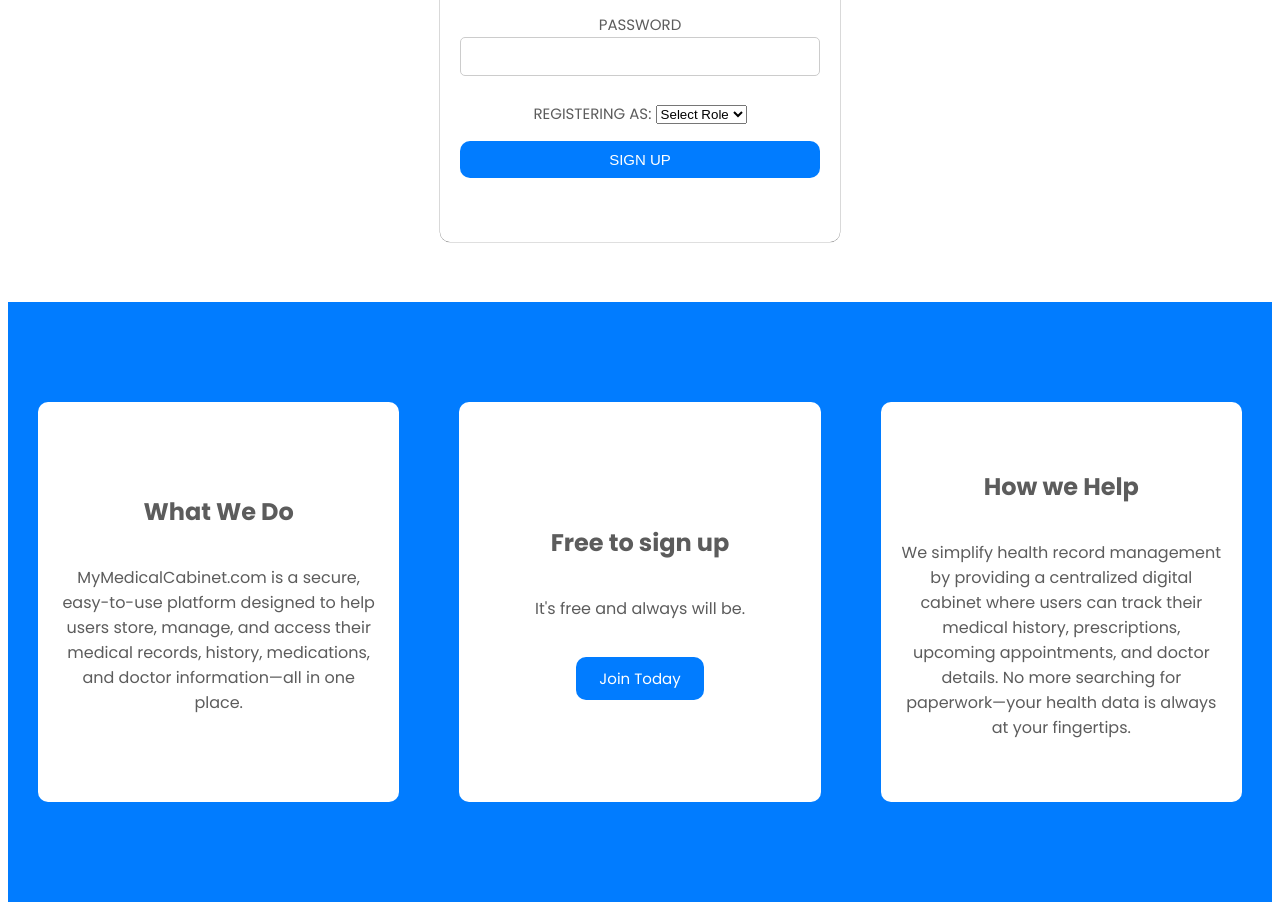
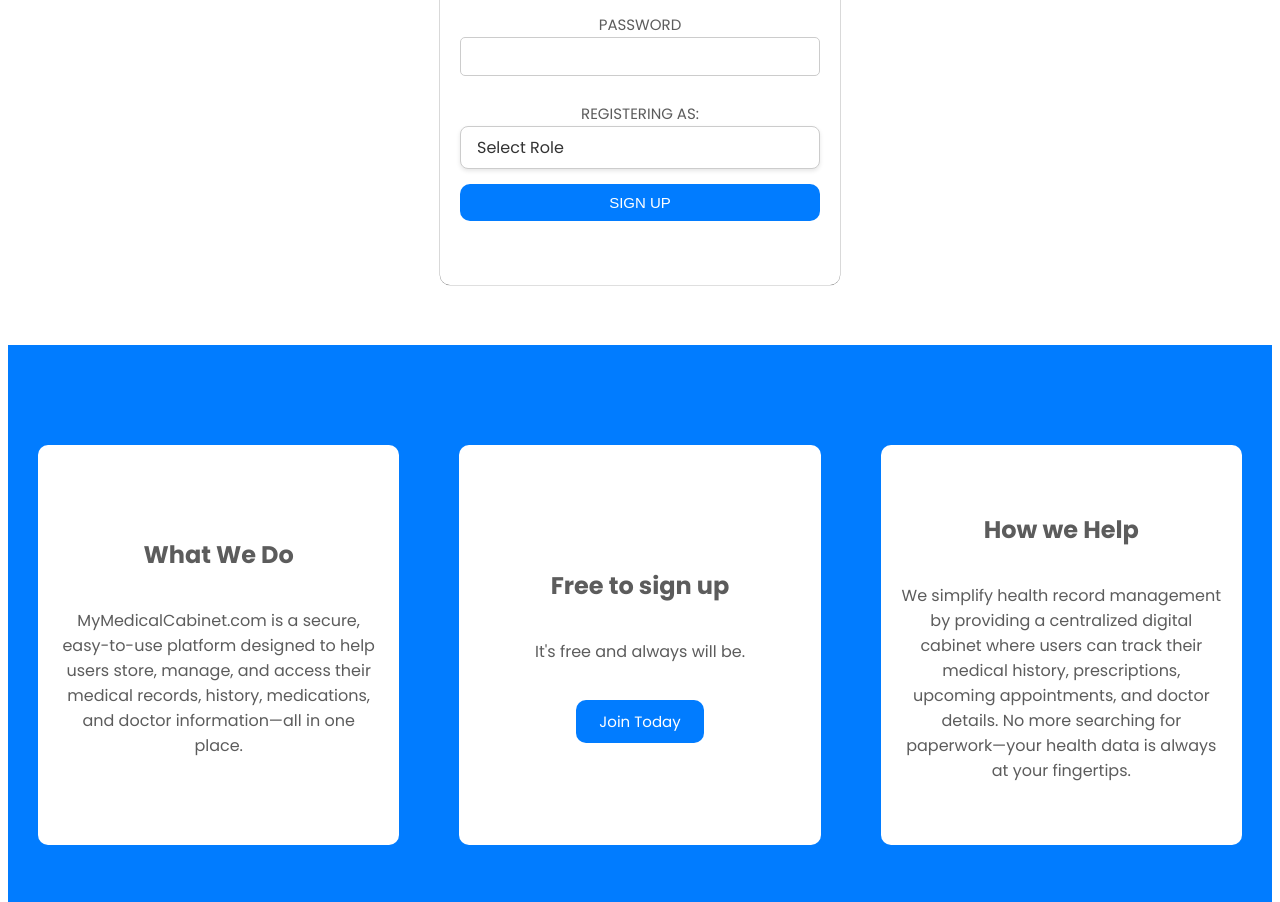
Before and after one commit to silverfoxmediaco/mymedicalcabinet, a website: page become-a-member.html in a window 1280 px wide. Shown: the part 1008-1910 px from the top of the page. Drawn offline with Linux system fonts and the light colour scheme.

Commit message:
Update become-a-member.css

```diff
--- a/become-a-member.css
+++ b/become-a-member.css
@@ -76,6 +76,26 @@
 .account-form button:hover {
     background-color: #06D959;
 }
+
+select#role {
+  width: 100%;
+  padding: 12px 16px;
+  font-size: 16px;
+  font-family: "Poppins", sans-serif;
+  border: 1px solid #ccc;
+  border-radius: 8px;
+  background-color: #fff;
+  color: #333;
+  appearance: none; /* for consistent styling */
+  box-shadow: 0 2px 4px rgba(0, 0, 0, 0.1);
+}
+
+select#role:focus {
+  outline: none;
+  border-color: #017CFF;
+  box-shadow: 0 0 0 3px rgba(1, 124, 255, 0.2);
+}
+
 
 .message {
     font-size: 14px;
```
